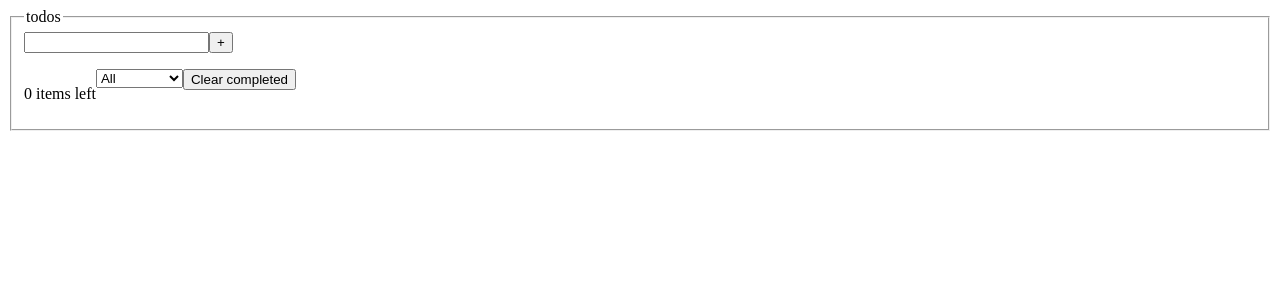
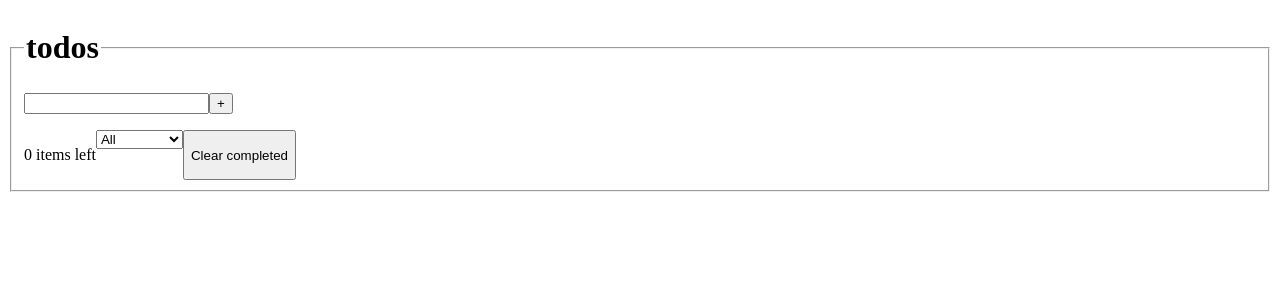
Before and after one commit to EGRrqq/todos, a React (Vite) app: page / in a window 1280 px wide. Shown: the top 300 px of the page. Built offline with nearby package versions, Linux system fonts and the light colour scheme.

Commit message:
feat: semantic improvements

```diff
--- a/src/App.tsx
+++ b/src/App.tsx
@@ -121,9 +121,11 @@ function App() {
     <>
       <form onSubmit={handleTodos}>
         <fieldset>
-          <legend>todos</legend>
+          <legend>
+            <h1>todos</h1>
+          </legend>
 
-          <div>
+          <section>
             <input
               type="text"
               name="todo"
@@ -135,8 +137,9 @@ function App() {
             <button type="submit" aria-label="add todo">
               <span>+</span>
             </button>
-          </div>
+          </section>
 
+          <main>
             <ul>
               {sortedTodos().map((t) => (
                 <li key={t.date} data-id={t.date}>
@@ -159,13 +162,14 @@ function App() {
                 </li>
               ))}
             </ul>
+          </main>
 
           <footer>
-            <div>
+            <section>
               <p>{todos.filter((t) => !t.completed).length} items left</p>
-            </div>
+            </section>
 
-            <div>
+            <section>
               <label htmlFor="sort-todos"></label>
               <select
                 name="sort"
@@ -177,17 +181,11 @@ function App() {
                 <option value="completed">Completed</option>
                 <option value="active">Active</option>
               </select>
-            </div>
+            </section>
 
-            <div>
-              <button
-                type="button"
-                onClick={clearCompletedTodos}
-                formNoValidate
-              >
+            <button type="button" onClick={clearCompletedTodos} formNoValidate>
               Clear completed
             </button>
-            </div>
           </footer>
         </fieldset>
       </form>
```
Lines whose indentation alone changed are shown as unchanged.
